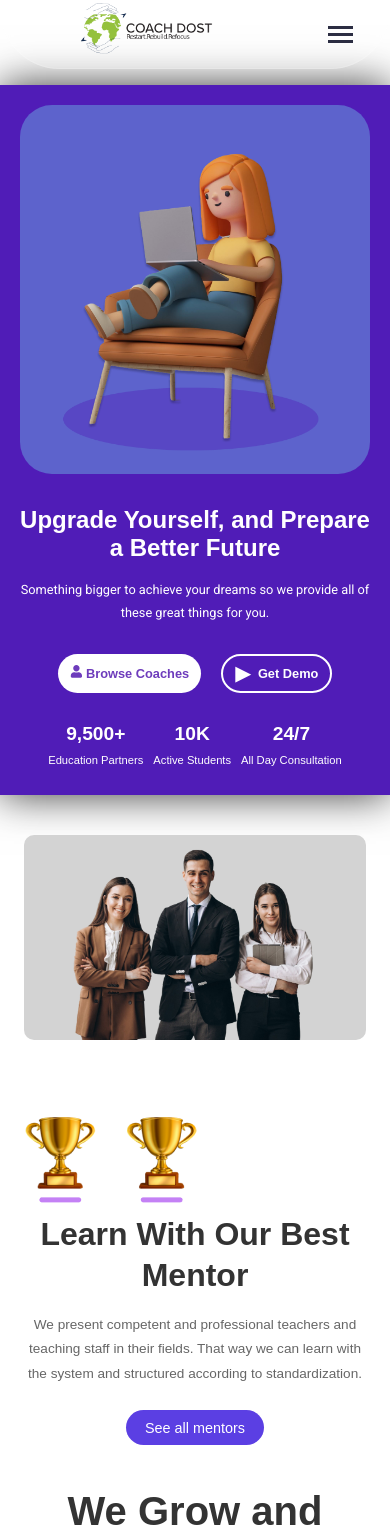
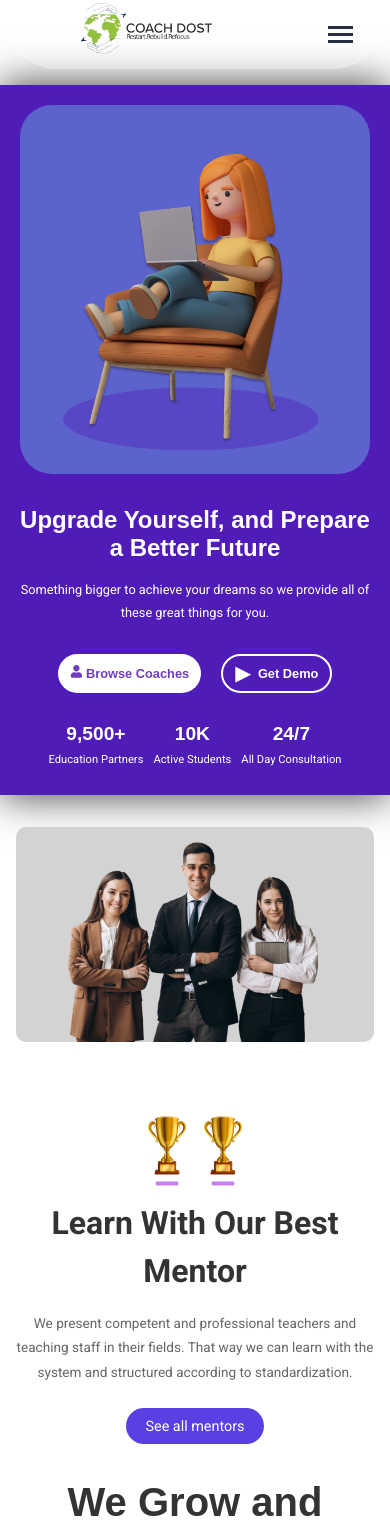
Before and after one commit to gurudesh0801/coachdost-copy, a React (Vite) app: page / in a window 390 px wide. Shown: the top 1529 px of the page. Built offline with nearby package versions, Linux system fonts and the light colour scheme; a web font is replaced by a local one.

Commit message:
Update About.css

```diff
--- a/src/Components/About/About.css
+++ b/src/Components/About/About.css
@@ -1,11 +1,13 @@
 /* Main container for the mentor section */
 .mentor-section {
   display: flex;
+  flex-direction: column;
   align-items: center;
-  justify-content: space-around;
+  justify-content: center;
   padding: 2rem;
   font-family: "Sora", sans-serif;
   gap: 2rem; /* Adds spacing between image and content */
+  text-align: center;
 }
 
 /* Image wrapper with a placeholder background color */
@@ -18,6 +20,7 @@
   display: flex;
   align-items: center;
   justify-content: center;
+  margin-bottom: 1rem; /* Adds spacing for mobile layout */
 }
 
 /* Mentor image styling */
@@ -48,27 +51,34 @@
   transform: rotate(180deg);
   font-size: 12px;
   color: #333;
+  font-family: "Roboto", sans-serif;
 }
 
 /* Mentor content text area */
 .mentor-content {
-  max-width: 500px;
-  line-height: 1.3; /* Adjusted line height for better readability */
+  max-width: 600px;
+  line-height: 1.5; /* Adjusted line height for better readability */
   gap: 1.5rem; /* Adds spacing between text elements */
+  text-align: center; /* Ensure text is centered */
+  font-family: "Roboto", sans-serif;
 }
 
 /* Awards section with trophy icons */
 .mentor-awards {
   font-size: 2rem;
   display: flex;
+  justify-content: center;
   gap: 1rem;
+  align-items: center;
+  margin-top: 1rem;
 }
 
 /* Main heading styling */
 h2 {
-  font-size: 4rem;
+  font-size: 3.5rem;
   color: #333;
   margin-bottom: 1rem; /* Adds spacing below the heading */
+  font-weight: 700;
 }
 
 /* Paragraph styling */
@@ -77,6 +87,7 @@ p {
   font-size: 1rem;
   line-height: 1.8;
   margin-top: 1rem;
+  font-family: "Roboto", sans-serif;
 }
 
 /* Button styling */
@@ -89,6 +100,7 @@ p {
   border-radius: 20px;
   cursor: pointer;
   transition: background-color 0.3s;
+  font-family: "Roboto", sans-serif;
 }
 
 .mentor-button:hover {
@@ -99,6 +111,7 @@ p {
 @media (max-width: 1024px) {
   .mentor-section {
     padding: 1.5rem;
+    gap: 2rem;
   }
 
   .mentor-image-wrapper {
@@ -107,11 +120,15 @@ p {
   }
 
   .mentor-content h2 {
-    font-size: 3rem;
+    font-size: 2.8rem;
   }
 
   .mentor-content p {
-    font-size: 0.95rem;
+    font-size: 1rem;
+  }
+
+  .mentor-button {
+    font-size: 1rem;
   }
 }
 
@@ -120,11 +137,6 @@ p {
     flex-direction: column;
     text-align: center;
     padding: 1.5rem;
-  }
-
-  .mentor-content {
-    margin-left: 0;
-    margin-top: 2rem;
   }
 
   .mentor-image-wrapper {
@@ -137,11 +149,25 @@ p {
   }
 
   .mentor-content p {
-    font-size: 0.9rem;
+    font-size: 0.95rem;
+  }
+
+  .mentor-awards {
+    justify-content: center;
+    gap: 1rem;
+  }
+
+  .mentor-awards span img {
+    width: 5rem;
+    height: 4rem;
   }
 }
 
 @media (max-width: 480px) {
+  .mentor-section {
+    padding: 1rem;
+  }
+
   .mentor-image-wrapper {
     width: 100%;
   }
@@ -158,4 +184,9 @@ p {
     padding: 0.6rem 1.2rem;
     font-size: 0.9rem;
   }
+
+  .mentor-awards span img {
+    width: 6rem;
+    height: 5rem;
+  }
 }
```
